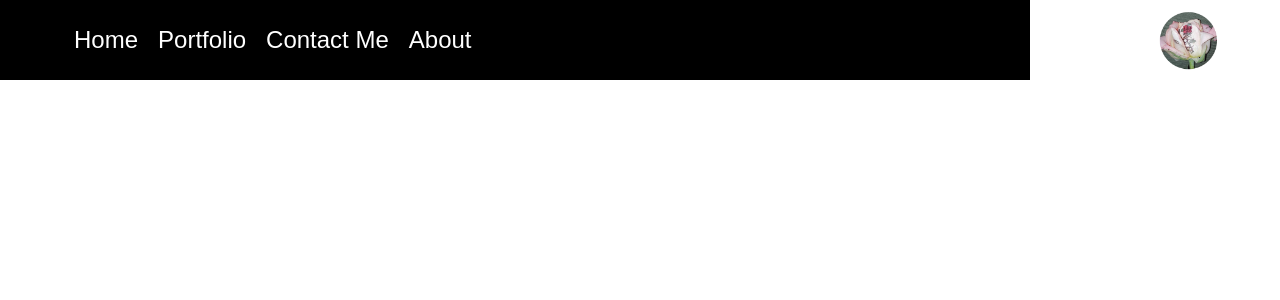
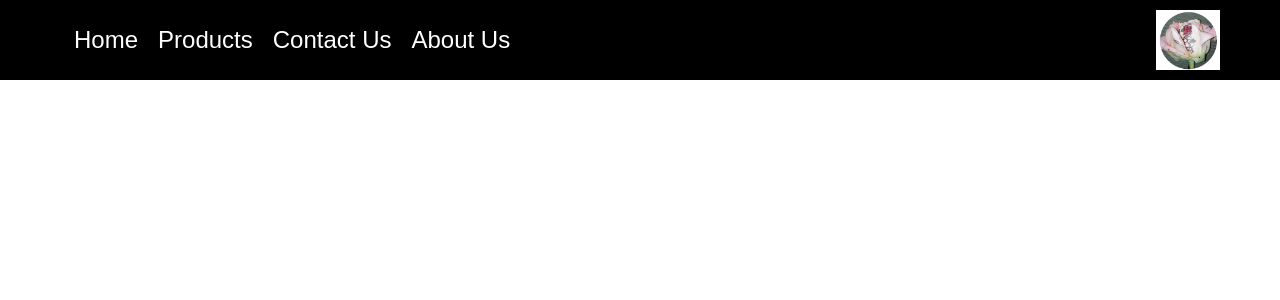
Before and after one commit to condeemilio891/yasPortfolio, a React (Create React App) app in the folder yasportfolio/: page / in a window 1280 px wide. Shown: the top 300 px of the page. Built offline with nearby package versions, Linux system fonts and the light colour scheme.

Commit message:
navbar done

```diff
--- a/yasportfolio/src/Components/navBar/NavBar.js
+++ b/yasportfolio/src/Components/navBar/NavBar.js
@@ -1,39 +1,53 @@
-import React, {useState} from 'react'
-import {LeftContainer, NavBarContainer,
-    NavbarExtendedContainer, NavbarInnerContainer,
-    NavbarLink, NavbarLinkContainer, RightContainer,
-    Logo,OpenLinksBtn} from "../../styles/NavBarStyle"
-import LogoImg from "../../assets/fatfattatslogo.png"
+import React, { useState } from "react";
+import {
+  NavbarContainer,
+  LeftContainer,
+  RightContainer,
+  NavbarExtendedContainer,
+  NavbarInnerContainer,
+  NavbarLinkContainer,
+  NavbarLink,
+  Logo,
+  OpenLinksButton,
+  NavbarLinkExtended,
+} from "../../styles/NavBarStyle";
+import LogoImg from "../../assets/fatfattatslogo.png";
 
+function Navbar() {
+  const [extendNavbar, setExtendNavbar] = useState(false);
 
-
-const NavBar = () => {
-
-    const [extendNavBar,setExtendNavbar]= useState(false)
   return (
-    <NavBarContainer>
-        <NavbarInnerContainer>
+    <NavbarContainer extendNavbar={extendNavbar}>
+      <NavbarInnerContainer>
         <LeftContainer>
-            <NavbarLinkContainer extendNavBar={extendNavBar}>
-                <NavbarLink to="/">Home</NavbarLink>
-                <NavbarLink to="/portfolio">Portfolio</NavbarLink>
-                <NavbarLink to="/contact">Contact Me</NavbarLink>
-                <NavbarLink to="/about">About</NavbarLink>
-                <OpenLinksBtn
-                onClick={()=>{
-                    setExtendNavbar((curr)=>!curr)
-                }}
-                >
-                    {extendNavBar? <>&#10005;</>:<>&#8801;</>}</OpenLinksBtn>
-            </NavbarLinkContainer>
+          <NavbarLinkContainer>
+            <NavbarLink to="/"> Home</NavbarLink>
+            <NavbarLink to="/products"> Products</NavbarLink>
+            <NavbarLink to="/contact"> Contact Us</NavbarLink>
+            <NavbarLink to="/about"> About Us</NavbarLink>
+            <OpenLinksButton
+              onClick={() => {
+                setExtendNavbar((curr) => !curr);
+              }}
+            >
+              {extendNavbar ? <>&#10005;</> : <> &#8801;</>}
+            </OpenLinksButton>
+          </NavbarLinkContainer>
         </LeftContainer>
         <RightContainer>
-            <Logo src={LogoImg} ></Logo>
+          <Logo src={LogoImg}></Logo>
         </RightContainer>
-        </NavbarInnerContainer>
-        <NavbarExtendedContainer></NavbarExtendedContainer>
-    </NavBarContainer>
-  )
+      </NavbarInnerContainer>
+      {extendNavbar && (
+        <NavbarExtendedContainer>
+          <NavbarLinkExtended to="/"> Home</NavbarLinkExtended>
+          <NavbarLinkExtended to="/products"> Products</NavbarLinkExtended>
+          <NavbarLinkExtended to="/contact"> Contact Us</NavbarLinkExtended>
+          <NavbarLinkExtended to="/about"> About Us</NavbarLinkExtended>
+        </NavbarExtendedContainer>
+      )}
+    </NavbarContainer>
+  );
 }
 
-export default NavBar
+export default Navbar;
--- a/yasportfolio/src/styles/NavBarStyle.js
+++ b/yasportfolio/src/styles/NavBarStyle.js
@@ -1,79 +1,88 @@
 import styled from "styled-components";
-import {Link} from "react-router-dom";
+import { Link } from "react-router-dom";
 
-// containers
-export const NavBarContainer=styled.nav`
-    width:100%;
-    height:${(props)=>(props.extendNavbar ? "100vh":"80px")};
+export const NavbarContainer = styled.nav`
+  width: 100%;
+  height: ${(props) => (props.extendNavbar ? "100vh" : "80px")};
   background-color: black;
   display: flex;
-    flex-direction:column ;
+  flex-direction: column;
 
-`
-export const LeftContainer= styled.div`
-    flex: 85%;
+  @media (min-width: 700px) {
+    height: 80px;
+  }
+`;
+
+export const LeftContainer = styled.div`
+  flex: 70%;
   display: flex;
   align-items: center;
-    padding-left:5%;
-    background-color: black;
+  padding-left: 5%;
+`;
 
-`
-
-export const RightContainer= styled.div`
-    flex:15%;
+export const RightContainer = styled.div`
+  flex: 30%;
   display: flex;
   justify-content: flex-end;
-    padding-right:50px;
-    background-color: white;
-`
+  padding-right: 50px;
+`;
 
-export const NavbarInnerContainer= styled.div`
+export const NavbarInnerContainer = styled.div`
   width: 100%;
-    height:80px;
-    display:flex;
+  height: 80px;
+  display: flex;
+`;
 
-`
-export const NavbarLinkContainer= styled.div`
-    display:flex;
-`
+export const NavbarLinkContainer = styled.div`
+  display: flex;
+`;
 
-
-export const NavbarExtendedContainer= styled.div`
-
-`
-//Link
-
-export const NavbarLink=styled(Link)`
-color:white;
+export const NavbarLink = styled(Link)`
+  color: white;
   font-size: x-large;
   font-family: Arial, Helvetica, sans-serif;
   text-decoration: none;
-margin:10px;
-@media (max-width: 700px){
+  margin: 10px;
+
+  @media (max-width: 700px) {
     display: none;
   }
-`
+`;
 
-//Logo
+export const NavbarLinkExtended = styled(Link)`
+  color: white;
+  font-size: x-large;
+  font-family: Arial, Helvetica, sans-serif;
+  text-decoration: none;
+  margin: 10px;
+`;
 
 export const Logo = styled.img`
-    margin:10px;
-    max-width:180px;
-    height:auto;
-`
+  margin: 10px;
+  max-width: 180px;
+  height: auto;
+`;
 
-// mobile responsive
-
-export const OpenLinksBtn = styled.button`
+export const OpenLinksButton = styled.button`
   width: 70px;
-height:50px;
+  height: 50px;
   background: none;
   border: none;
-color:white;
+  color: white;
   font-size: 45px;
   cursor: pointer;
 
-@media (min-width: 700px){
+  @media (min-width: 700px) {
     display: none;
   }
-`
+`;
+
+export const NavbarExtendedContainer = styled.div`
+  display: flex;
+  flex-direction: column;
+  align-items: center;
+
+  @media (min-width: 700px) {
+    display: none;
+  }
+`;
```
Lines whose indentation alone changed are shown as unchanged.
